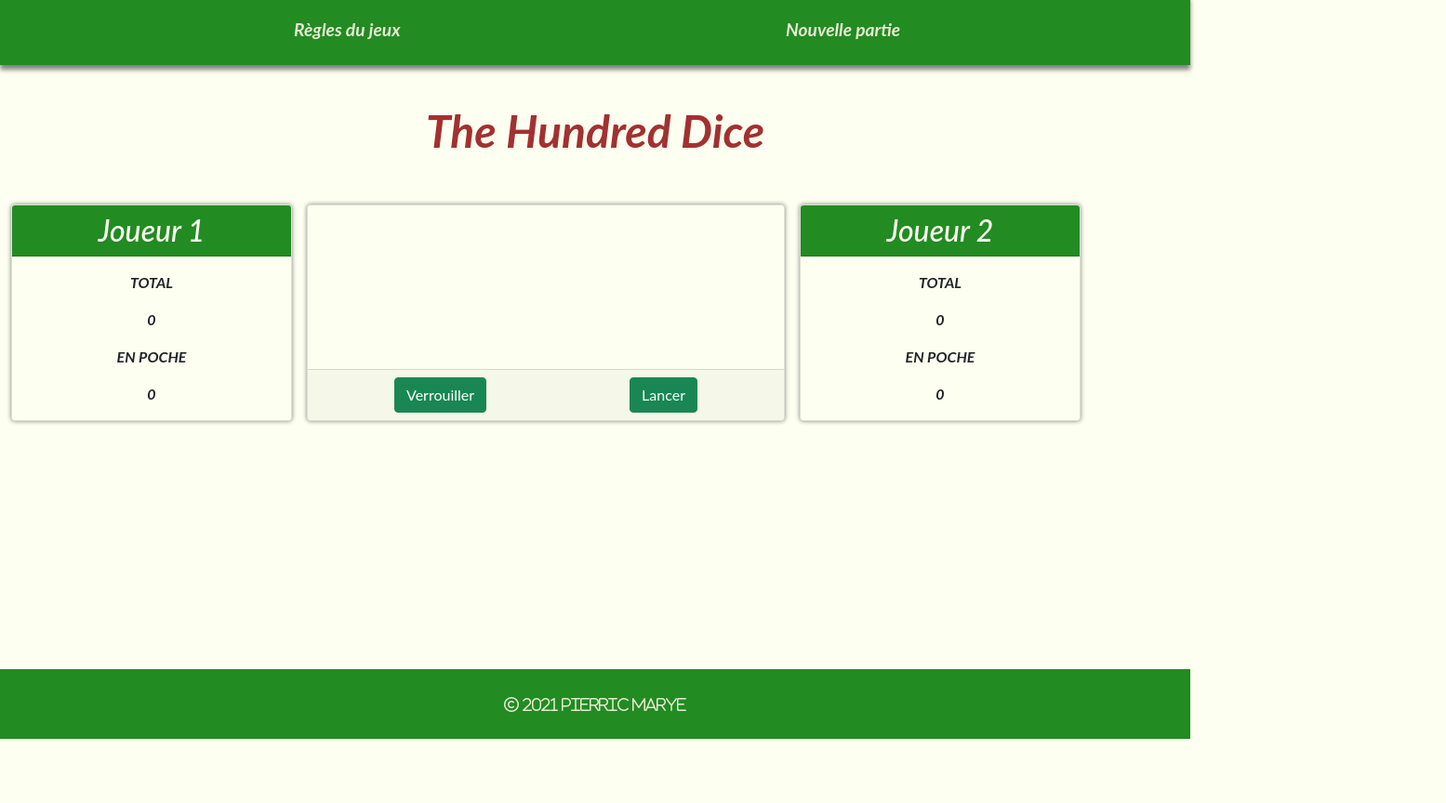
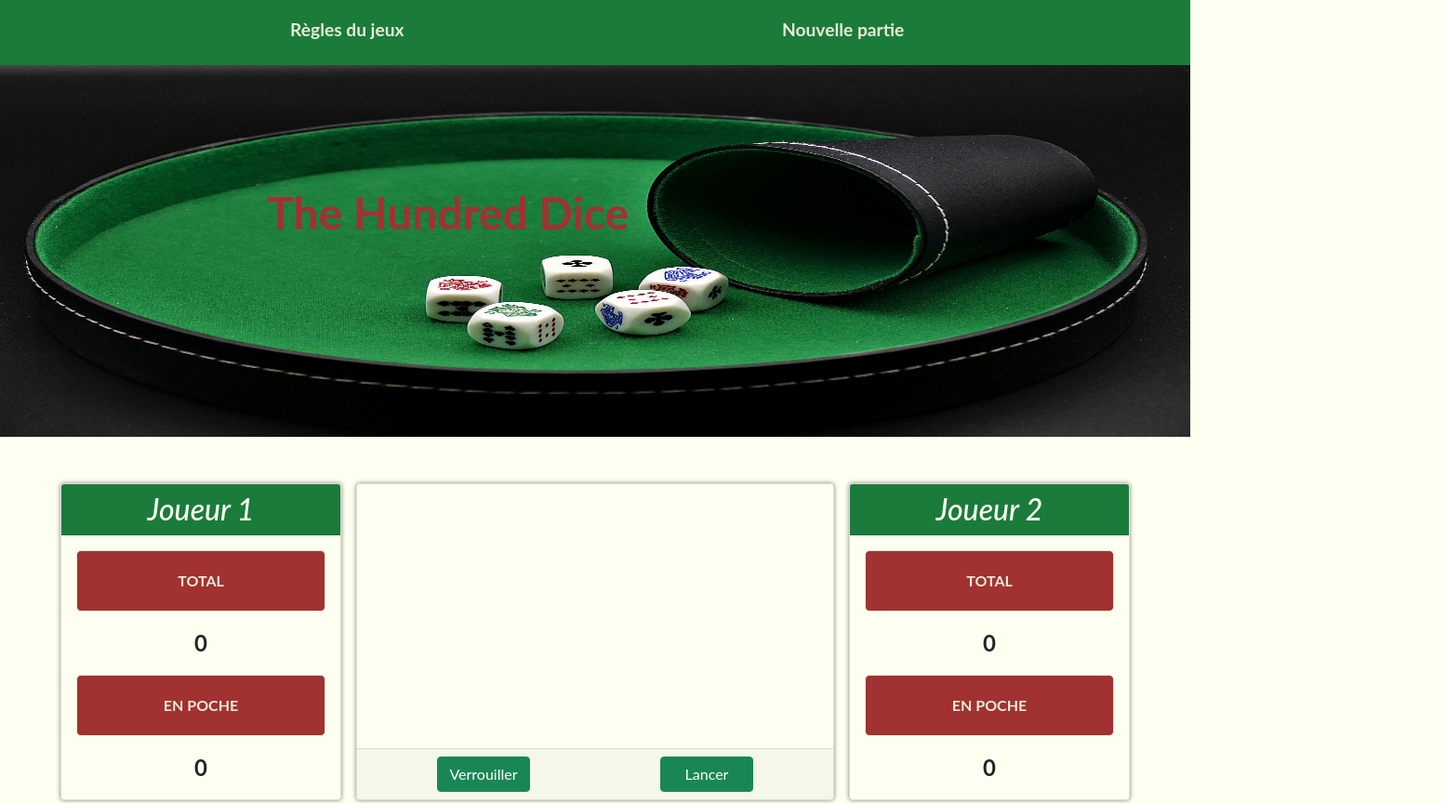
Before and after one commit to PierricM380/theHundredDice, a plain HTML site: page index.html in a window 1280 px wide. Shown: the part 5-869 px from the top of the page at 93% size, 1555 px wide, since content can reach past the window. Before the commit the page ends 800 px from the top, so only its background shows below. Drawn offline with Linux system fonts and the light colour scheme; a web font is replaced by a local one.

Commit message:
News styles properties for styling index page.

```diff
--- a/style.css
+++ b/style.css
@@ -1,9 +1,7 @@
 /* GENARAL */
 @import url("https://fonts.google.com/specimen/Lato");
 
-*,
-::before,
-::after {
+* {
    box-sizing: border-box;
    margin: 0;
    padding: 0;
@@ -11,14 +9,14 @@
 
 Body {
    font-family: lato;
-   font-style: italic;
    font-weight: bolder;
    background-color: rgb(253, 255, 240);
+   overflow-x: hidden;
 }
 
 /* NAVBAR */
 nav {
-   position: fixed;
+   position: absolute;
    top: 0;
    width: 100%;
    display: flex;
@@ -27,23 +25,26 @@ nav {
    text-align: center;
    height: 75px;
    font-size: 1.2rem;
-   background-color: rgb(34, 139, 34);
+   background-color: rgb(27, 123, 59);
    color: rgb(232, 236, 214);
-   box-shadow: 0 5px 5px grey;
 }
 
 /* HEADER */
 header {
    position: relative;
    top: 75px;
-   height: 150px;
+   background-image: url("assests/images/headerdice.jpg");
+   background-size: 100% 100%;
+   background-repeat: no-repeat;
+   height: 400px;
 }
 
 header section {
    display: flex;
-   justify-content: center;
+   justify-content: start;
    align-items: center;
-   text-align: center;
+   margin-left: 275px;
+   margin-bottom: 75px;
 }
 
 h1 {
@@ -54,12 +55,15 @@ h1 {
 /* MAIN */
 main {
    position: relative;
-   top: 75px;
+   top: 125px;
+   display: flex;
+   justify-content: center;
 }
 
 h2,
 h3 {
    font-size: 2rem;
+   font-style: italic;
    color: rgb(253, 255, 240);
 }
 
@@ -67,22 +71,45 @@ h3 {
    text-align: center;
    background-color: rgb(253, 255, 240);
    box-shadow: 0 0px 5px grey;
+   transform: scale();
 }
 
 .card-header {
-   background-color: rgb(34, 139, 34);
+   background-color: rgb(27, 123, 59);
+}
+
+.card-body {
+   display: flex;
+   align-items: center;
+}
+
+p:first-child, p:nth-child(3) {
+   color: rgb(232, 236, 214);
+   border: 1px solid;
+   background: rgb(162, 49, 49);
+   padding: 20px;
+   border-radius: 5px;
+}
+
+#totalScore1, #totalScore2, #currentScore1, #currentScore2 {
+   font-size: 1.5rem;
+   font-weight: bold;
+}
+
+button {
+   width: 100px;
+   height: auto;
 }
 
 /* FOOTER */
 footer {
-   position: fixed;
-   bottom: 0;
-   width: 100%;
+   position: relative;
+   top: 150px;
+   height: 100px;
    display: flex;
    justify-content: space-evenly;
    align-items: center;
    text-align: center;
-   height: 75px;
-   background-color: rgb(34, 139, 34);
-   color: rgb(232, 236, 214);
+
+   color: rgb(34, 139, 34);
 }
```
